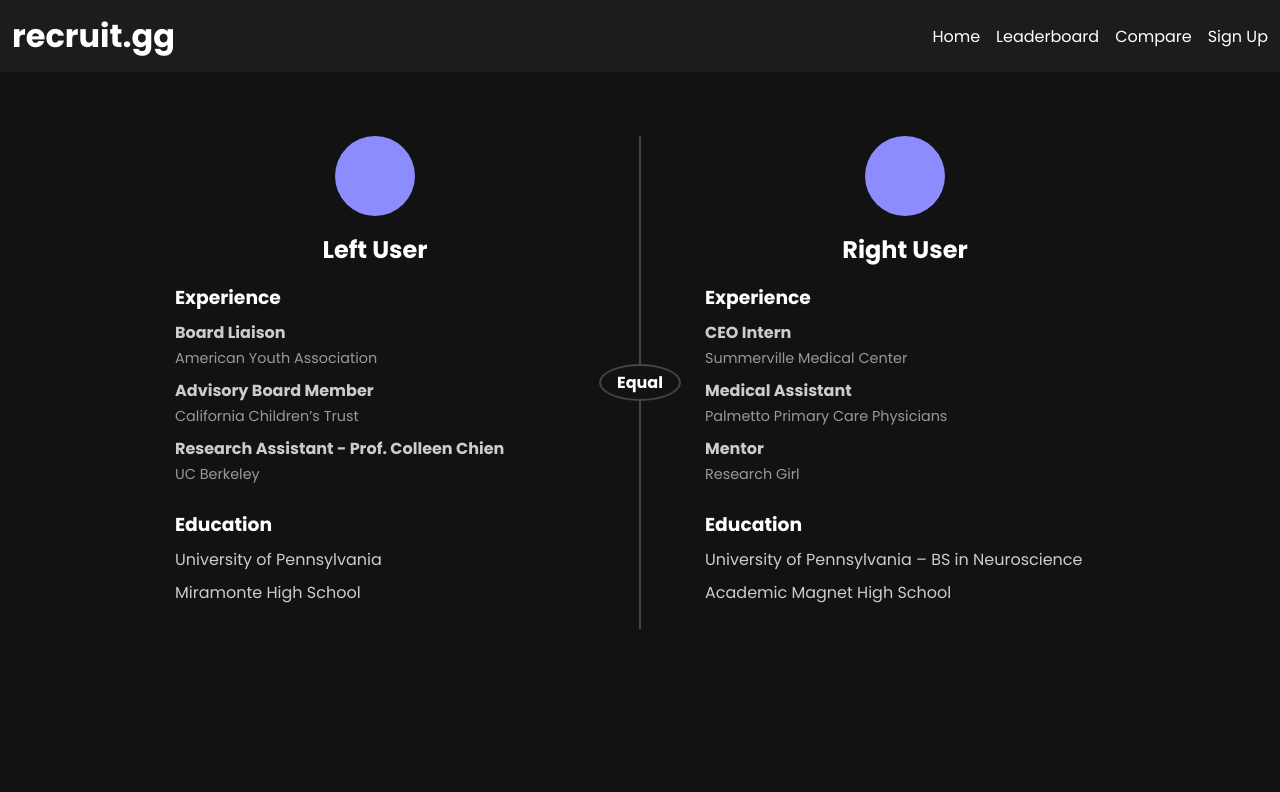
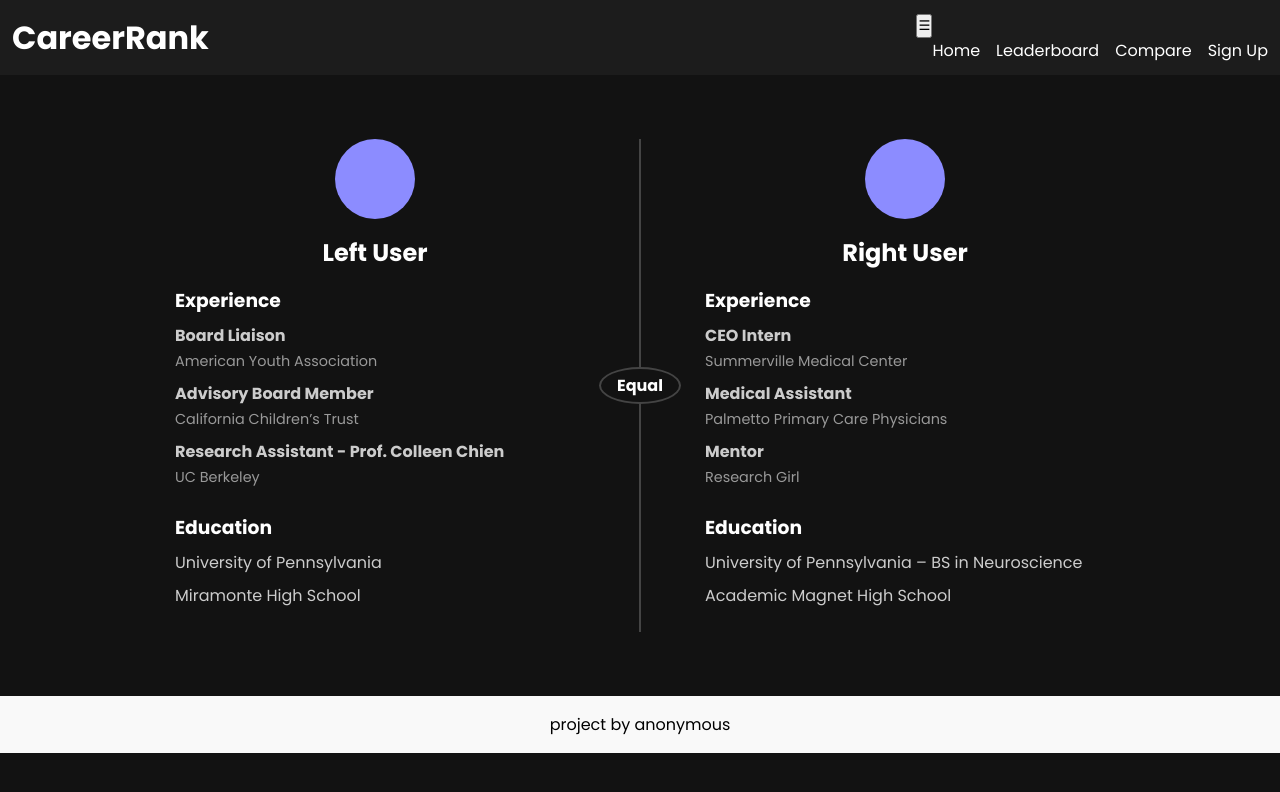
Before and after one commit to aaronnmach/companyelo, a React (Vite) app in the folder company-elo/: page /compare in a window 1280 px wide. Shown: the top 792 px of the page. Built offline with nearby package versions, Linux system fonts and the light colour scheme.

Commit message:
added footer

```diff
--- a/company-elo/src/App.jsx
+++ b/company-elo/src/App.jsx
@@ -5,6 +5,7 @@
 import SignUpPage from './client/components/SignUpPage';
 import ComparisonSection from './client/components/ComparisonSection';
 import CompanyLeaderboard from './client/components/CompanyLeaderboard';
+import Footer from './client/components/Footer';
 import './App.css';
 
 function App() {
@@ -21,6 +22,7 @@
         <Route path="/compare" element={<ComparisonSection />} />
         {/* Add more routes as needed */}
       </Routes>
+      <Footer />
     </Router>
   );
 }
--- /dev/null
+++ b/company-elo/src/client/components/Footer.css
@@ -0,0 +1,21 @@
+.footer-container {
+    background-color: #f9f9f9;
+    /* Dark background */
+    color: #000;
+    /* White text */
+    padding: 1rem;
+    text-align: center;
+    position: relative;
+    /* Keeps it from overlapping other elements */
+    bottom: 0;
+    width: 100%;
+}
+
+.footer-content {
+    max-width: 1200px;
+    margin: 0 auto;
+    display: flex;
+    flex-direction: column;
+    align-items: center;
+    gap: 0.5rem;
+}
--- /dev/null
+++ b/company-elo/src/client/components/Footer.jsx
@@ -0,0 +1,14 @@
+import React from 'react';
+import './Footer.css'; // Add custom styles here if needed
+
+function Footer() {
+    return (
+        <footer className="footer-container">
+            <div className="footer-content">
+                <p>project by anonymous</p>
+            </div>
+        </footer>
+    );
+}
+
+export default Footer;
--- a/company-elo/src/client/components/Header.jsx
+++ b/company-elo/src/client/components/Header.jsx
@@ -1,15 +1,26 @@
-import React from 'react';
-import '../components/Header.css'; // Optional separate styling for Header
+import React, { useState } from 'react';
+import './Header.css'; // Optional separate styling for Header
 
 function Header() {
+    const [isMenuOpen, setIsMenuOpen] = useState(false);
+
+    const toggleMenu = () => {
+        setIsMenuOpen(!isMenuOpen);
+    };
+
     return (
         <header className="header-container">
             <div className="header-left">
-                <h1 className="site-title">recruit.gg</h1>
+                <h1 className="site-title">CareerRank</h1>
             </div>
             <div className="header-right">
-                <nav>
-                    {/* Could be normal links or React Router <Link> elements */}
+                {/* Hamburger Menu Button */}
+                <button className="hamburger" onClick={toggleMenu}>
+                    ☰
+                </button>
+
+                {/* Navigation Links */}
+                <nav className={`nav-links ${isMenuOpen ? 'open' : ''}`}>
                     <a href="/">Home</a>
                     <a href="/company">Leaderboard</a>
                     <a href="/compare">Compare</a>
--- a/company-elo/src/client/components/WelcomePage.css
+++ b/company-elo/src/client/components/WelcomePage.css
@@ -18,7 +18,7 @@
     position: relative;
     background-color: #f9f9f9;
     /* or #fff if you prefer pure white */
-    min-height: 90vh;
+    min-height: 105vh;
     /* ensures a tall hero */
     display: flex;
     flex-direction: column;
@@ -85,7 +85,7 @@
 .logo-table {
     display: grid;
     grid-template-columns: repeat(4, 1fr);
-    gap: 1rem;
+    gap: 2.5rem;
     width: 90%;
     max-width: 900px;
 }
```
